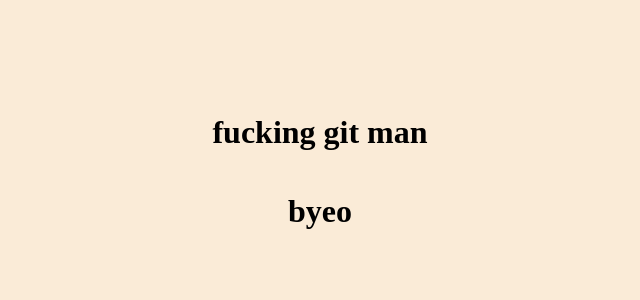
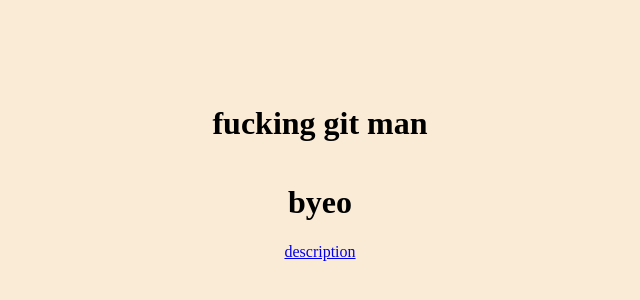
Before and after one commit to disastercollie/sample-repo, a plain HTML site: page index.html in a window 1280 px wide. Shown: the part 236-536 px from the top of the page, without its empty margins (320-960 px from the left). Drawn offline with Linux system fonts and the light colour scheme.

Commit message:
aria test

```diff
--- a/index.html
+++ b/index.html
@@ -10,6 +10,7 @@
   <body>
     <h1>fucking git man</h1>
     <h1>byeo</h1>
+    <a href="#" aria-label="Testing aria">description</a>
     <script src="script.js"></script>
   </body>
 </html>
```
